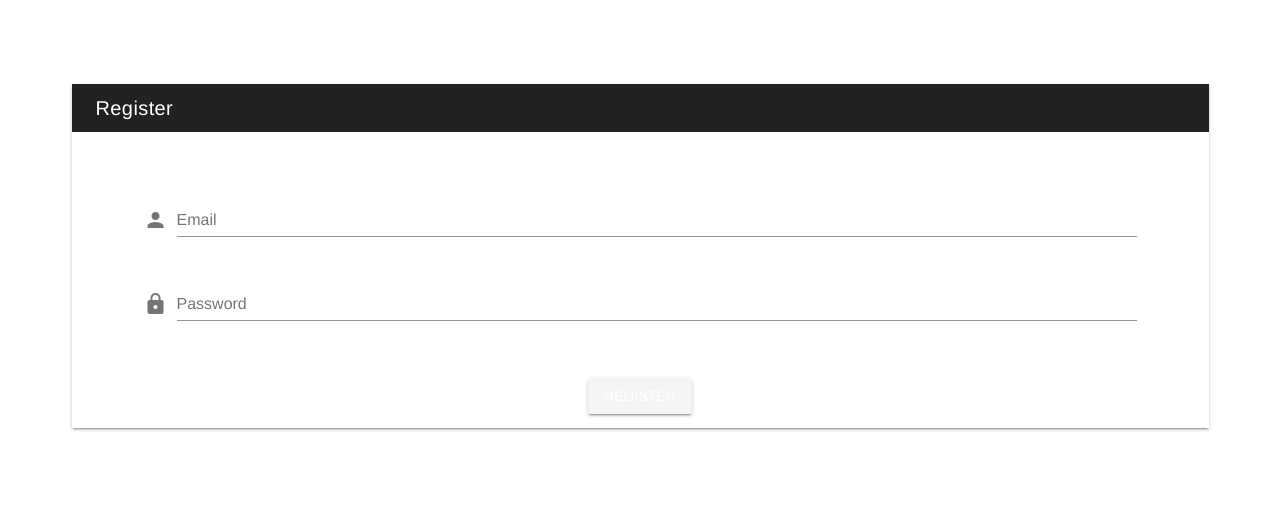
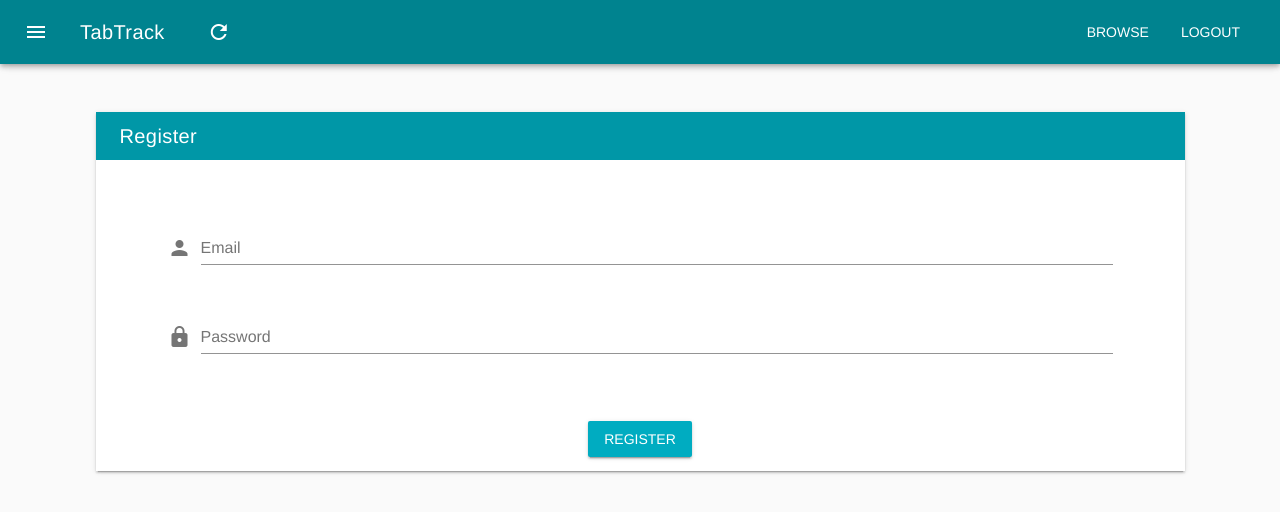
Before and after one commit to alishamohanty/Guit-Strings, a Vue app in the folder client/: page /#/register in a window 1280 px wide. Shown: the top 512 px of the page. Built offline with nearby package versions, Linux system fonts and the light colour scheme.

Commit message:
Header Added to the project

```diff
--- a/client/src/App.vue
+++ b/client/src/App.vue
@@ -1,13 +1,23 @@
 <template>
-  <div id="app">
-    <!-- <img src="./assets/logo.png"> -->
-    <router-view/>
+ <div id="app">
+    <v-app>
+      <page-header/>
+      <v-content>
+        <v-container>
+          <router-view/>
+        </v-container>
+      </v-content>
+    </v-app>
   </div>
 </template>
 
 <script>
+import PageHeader from '@/components/Header.vue'
 export default {
-  name: 'App'
+  name: 'App',
+  components: {
+    PageHeader
+  }
 }
 </script>
 
@@ -18,6 +28,5 @@ export default {
   -moz-osx-font-smoothing: grayscale;
   text-align: center;
   color: #2c3e50;
-  margin-top: 60px;
 }
 </style>
--- /dev/null
+++ b/client/src/components/Header.vue
@@ -0,0 +1,30 @@
+<template>
+  <v-toolbar dark class="cyan darken-3">
+    <v-toolbar-side-icon></v-toolbar-side-icon>
+
+    <v-toolbar-title class="white--text">TabTrack</v-toolbar-title>
+      <v-toolbar-items>
+        <v-btn icon class="pl-5" >
+          <v-icon>refresh</v-icon>
+        </v-btn>
+      </v-toolbar-items>
+    <v-spacer></v-spacer>
+      <v-toolbar-items>
+        <v-btn flat>
+            Browse
+        </v-btn>
+
+        <v-btn flat>
+          Logout
+        </v-btn>
+      </v-toolbar-items>
+  </v-toolbar>
+</template>
+<script>
+export default {
+
+}
+</script>
+<style scoped>
+
+</style>
--- a/client/src/components/Register.vue
+++ b/client/src/components/Register.vue
@@ -3,7 +3,7 @@
   <v-layout column>
     <v-flex xs12 sm8 md4>
       <div class="white elevation-2">
-        <v-toolbar flat dense dark class="tool">
+        <v-toolbar flat dense dark class="cyan darken-2">
           <v-toolbar-title>
             Register
           </v-toolbar-title>
@@ -64,9 +64,5 @@ export default {
   color: white;
   background-color: #0097A7;
 }
-.tool
-{
-  color:white;
-  background-color: #00ACC1;
-}
+
 </style>
```
